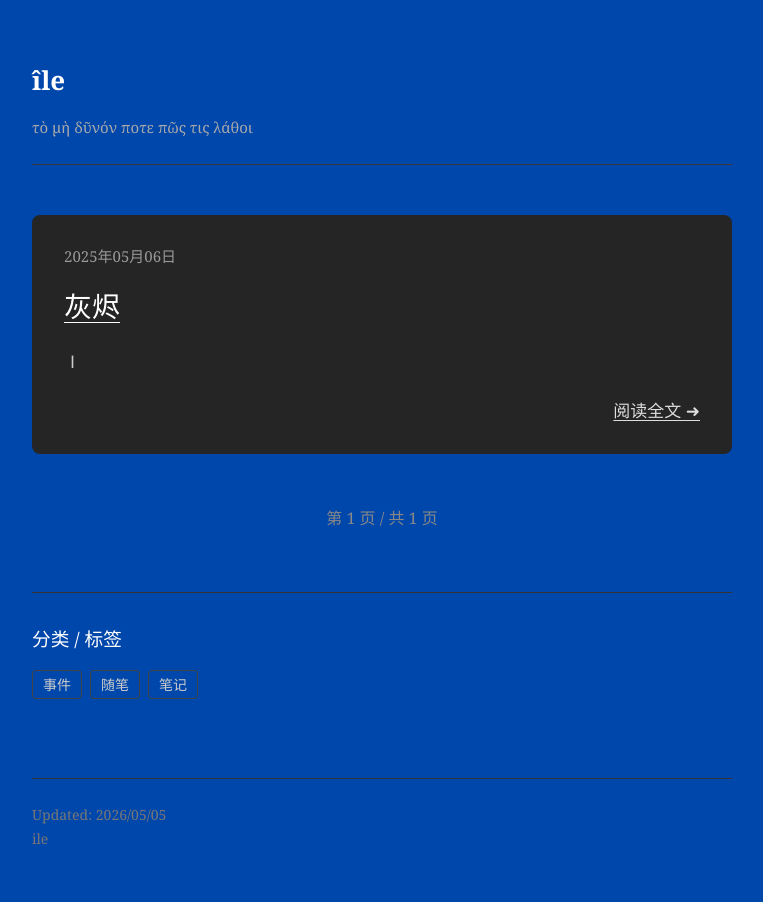
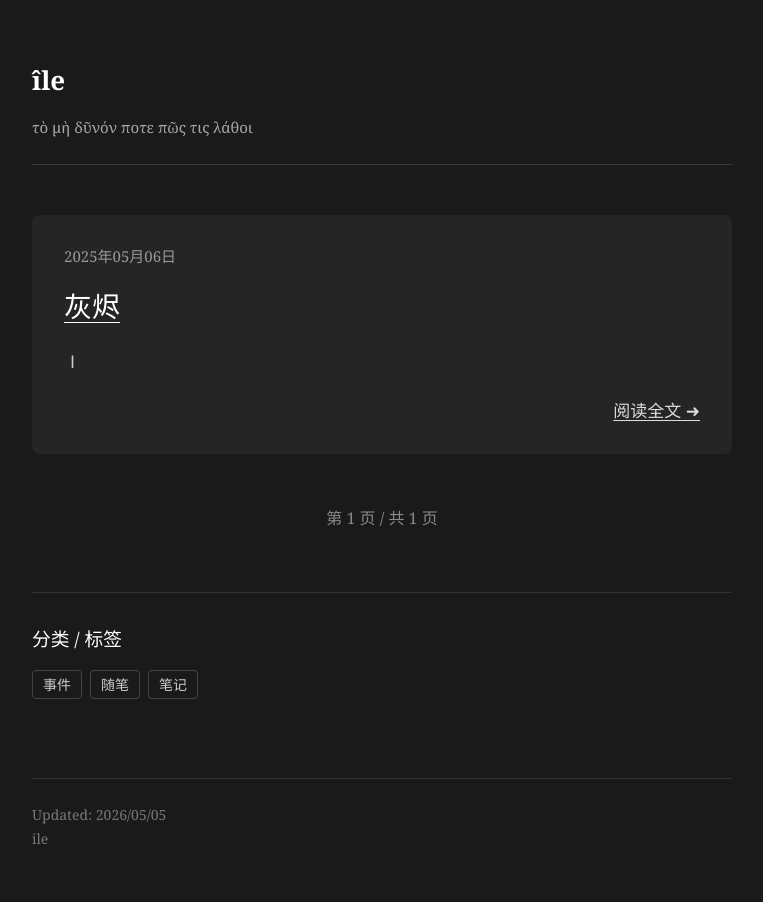
Before and after one commit to ileGrabe/gr, a Jekyll site: the page built from index.html, in a window 1280 px wide. Shown: the whole page, without its empty margins (258-1021 px from the left). Built offline with Jekyll 4.4.1, drawn with Linux system fonts in a browser that asks for light colours; the list of posts is cut into pages by our own code.

Commit message:
Update style.css

```diff
--- a/assets/style.css
+++ b/assets/style.css
@@ -6,9 +6,8 @@
 
 body {
   font-family: Georgia, 'Times New Roman', serif;
-  /* 精准还原你这张图里的普鲁士蓝色号 */
-  background-color: #0047ab;
-  color: #ffffff;
+  background-color: #1a1a1a;
+  color: #e5e5e5;
   max-width: 740px;
   margin: 0 auto;
   padding: 50px 20px;
```
